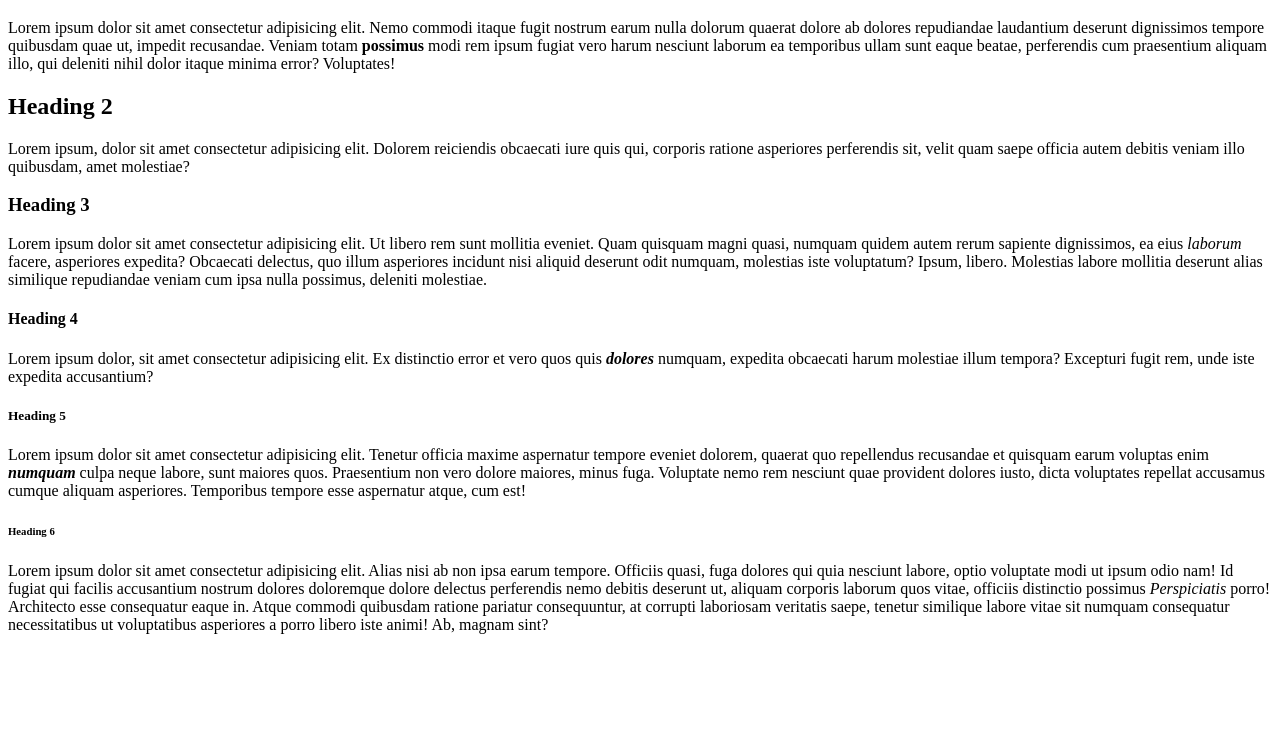
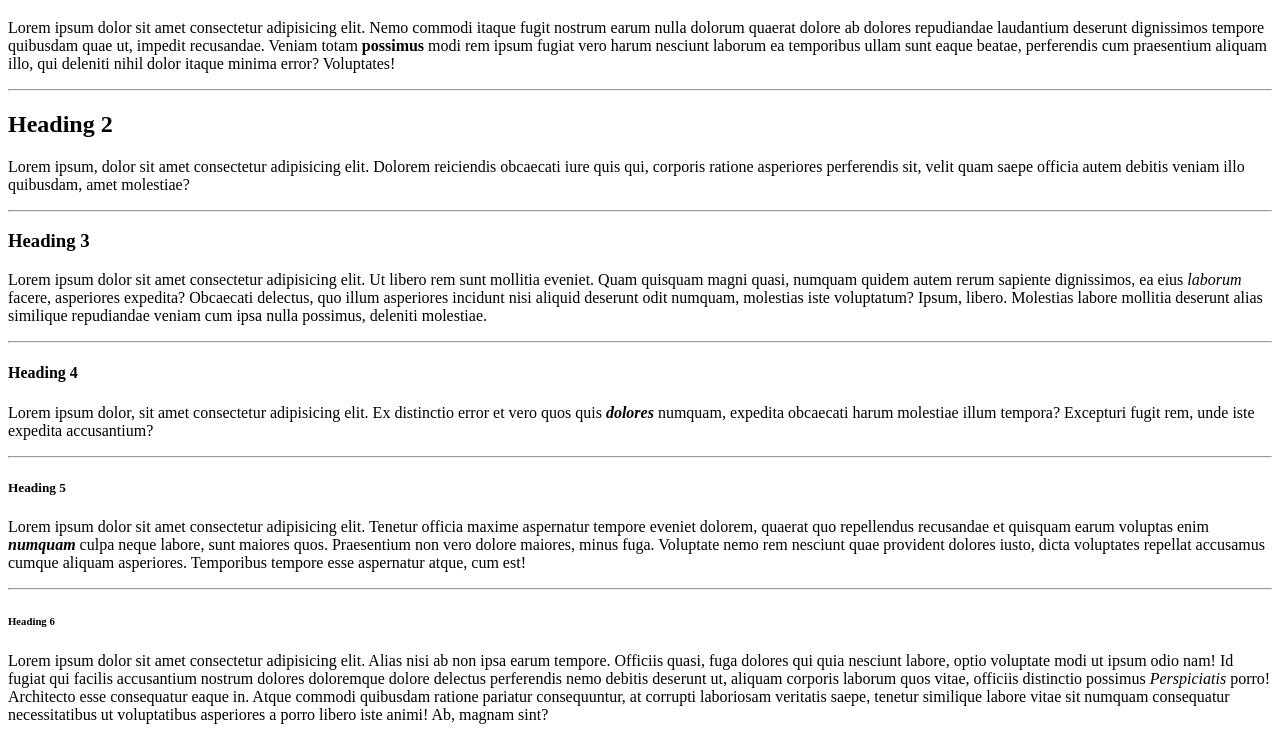
Before and after one commit to prashantlakra/the-odin-project, a plain HTML site: page 1-foundations/1-html-boilerplate/working-with-text.html in a window 1280 px wide. Shown: the part 61-801 px from the top of the page. Drawn offline with Linux system fonts and the light colour scheme.

Commit message:
add hr tags for styling

```diff
--- a/1-foundations/1-html-boilerplate/working-with-text.html
+++ b/1-foundations/1-html-boilerplate/working-with-text.html
@@ -2,7 +2,6 @@
 <html lang="en">
   <head>
     <meta charset="UTF-8" />
-    <meta http-equiv="X-UA-Compatible" content="IE=edge" />
     <meta name="viewport" content="width=device-width, initial-scale=1.0" />
     <title>Working With Text</title>
   </head>
@@ -17,6 +16,7 @@
       perferendis cum praesentium aliquam illo, qui deleniti nihil dolor itaque
       minima error? Voluptates!
     </p>
+    <hr />
     <h2>Heading 2</h2>
     <p>
       Lorem ipsum, dolor sit amet consectetur adipisicing elit. Dolorem
@@ -24,6 +24,7 @@
       perferendis sit, velit quam saepe officia autem debitis veniam illo
       quibusdam, amet molestiae?
     </p>
+    <hr />
     <h3>Heading 3</h3>
     <p>
       Lorem ipsum dolor sit amet consectetur adipisicing elit. Ut libero rem
@@ -34,7 +35,7 @@
       labore mollitia deserunt alias similique repudiandae veniam cum ipsa nulla
       possimus, deleniti molestiae.
     </p>
-
+    <hr />
     <h4>Heading 4</h4>
     <p>
       Lorem ipsum dolor, sit amet consectetur adipisicing elit. Ex distinctio
@@ -42,7 +43,7 @@
       expedita obcaecati harum molestiae illum tempora? Excepturi fugit rem,
       unde iste expedita accusantium?
     </p>
-
+    <hr />
     <h5>Heading 5</h5>
     <p>
       Lorem ipsum dolor sit amet consectetur adipisicing elit. Tenetur officia
@@ -54,7 +55,7 @@
       cumque aliquam asperiores. Temporibus tempore esse aspernatur atque, cum
       est!
     </p>
-
+    <hr />
     <h6>Heading 6</h6>
     <p>
       Lorem ipsum dolor sit amet consectetur adipisicing elit. Alias nisi ab non
```
